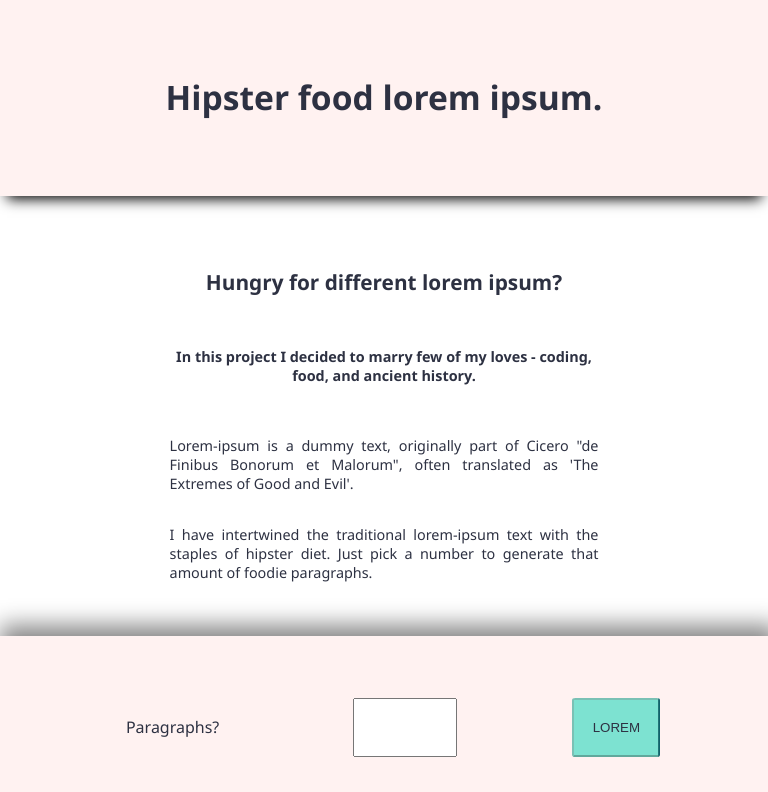
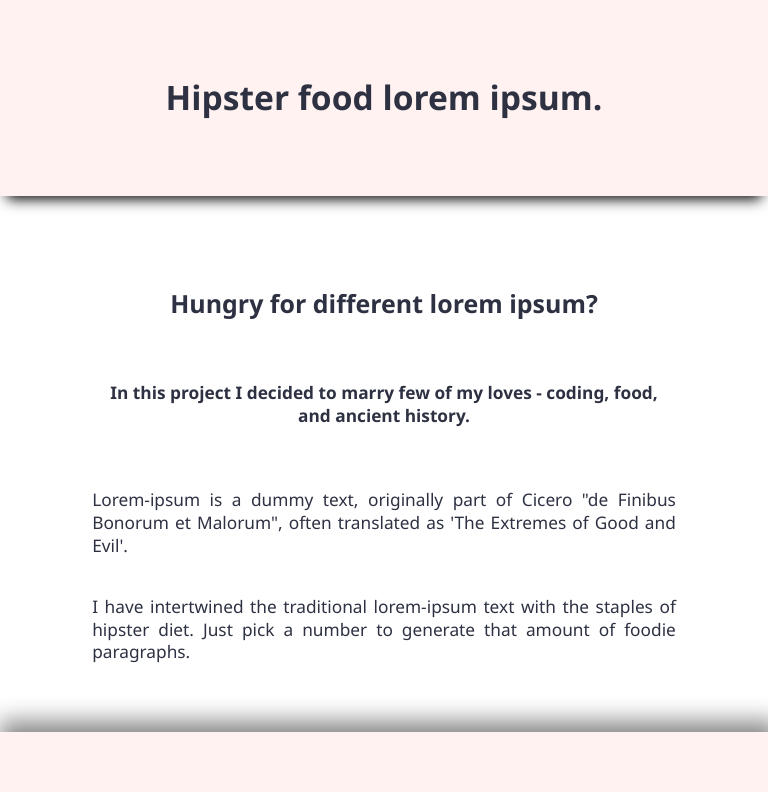
Before and after one commit to mmkobylin/lorem-ipsum, a React (Create React App) app: page / in a window 768 px wide. Shown: the top 792 px of the page. Built offline with nearby package versions, Linux system fonts and the light colour scheme.

Commit message:
changes to hover button to work only when enabled

```diff
--- a/src/index.css
+++ b/src/index.css
@@ -38,7 +38,7 @@ button {
   transition: all .5s ease-in-out;
 }
 
-button:hover {
+button:hover:enabled {
   color: #FFF2F1;
   background-color: #087E8B;
   font-weight: bold;
@@ -154,7 +154,9 @@ form * {
 
   .info {
     text-align: center;
-    padding: 5% 20%;
+    margin: 3rem;
+    padding: 5% 10%;
+    transform: scale(1.2);
   }
 
 }
```
